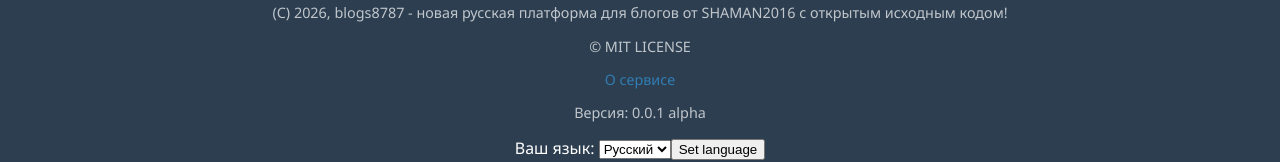
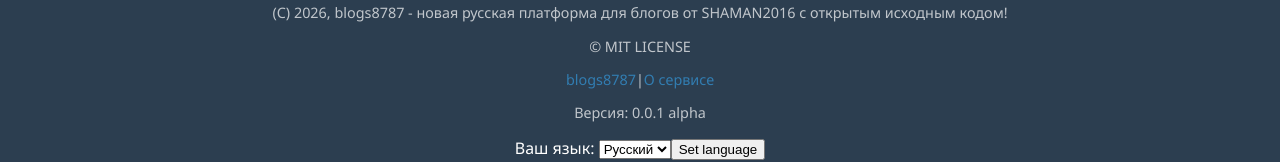
Before and after one commit to shaman2016scratch/blogs, a React (Vite) app: page / in a window 1280 px wide. Shown: the part 165-327 px from the top of the page. Built offline with nearby package versions, Linux system fonts and the light colour scheme.

Commit message:
Update index.jsx

```diff
--- a/src/index.jsx
+++ b/src/index.jsx
@@ -3,6 +3,7 @@ import { createRoot } from "react-dom/client";
 import './main.css'
 import App from "./App.jsx";
 import { newMessage } from "./components/utils/message.jsx";
+import { metadata } from "./lib/metadata.js"
 
 if (!localStorage.getItem('blogs8787-language')) {
 	localStorage.setItem('blogs8787-language', 'ru')
@@ -20,6 +21,7 @@ createRoot(document.getElementById("root")).render(
                 })}</p>
 				<p class='footer-text'>© MIT LICENSE</p>
 				<p class='footer-text'>
+					<a href='/blogs/'>{metadata.name}</a>|
 					<a href='/blogs/about.html'>{newMessage({
                         id: 'footer.about.text'
                     })}</a>
```
